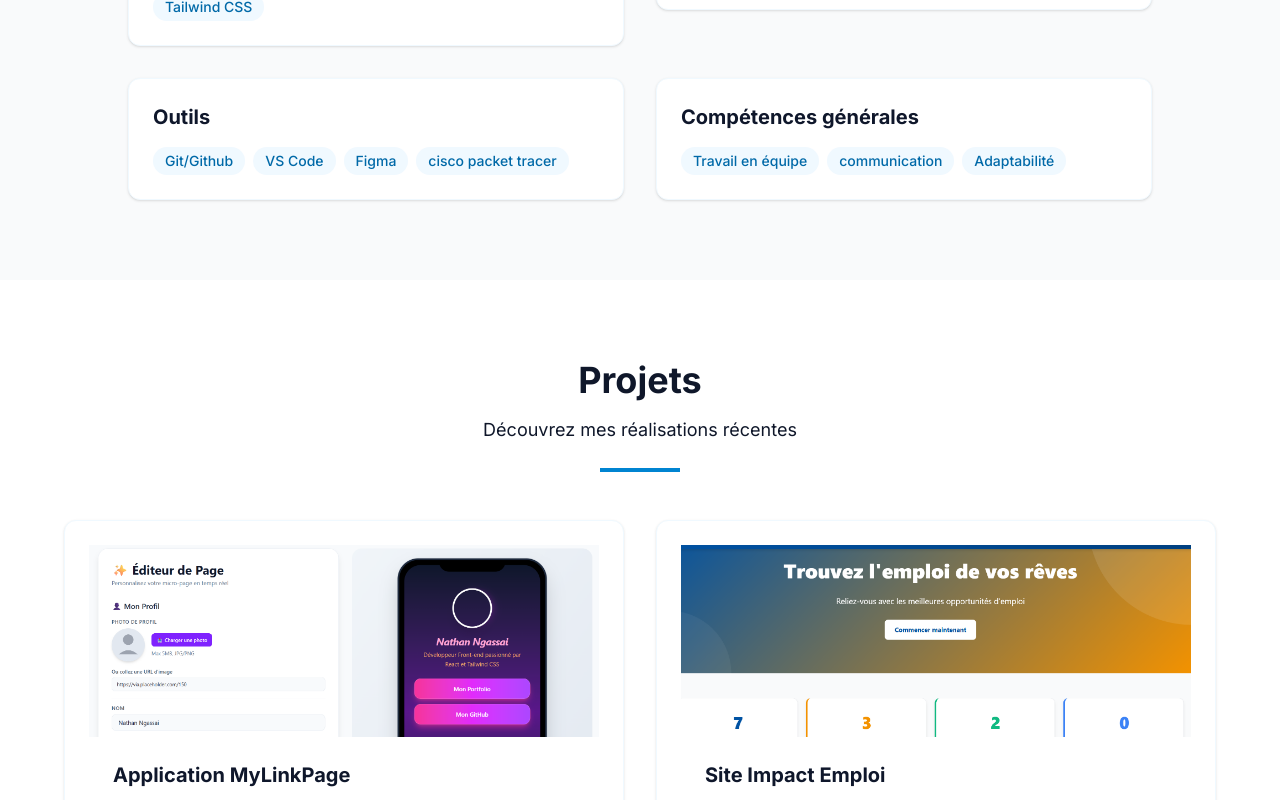
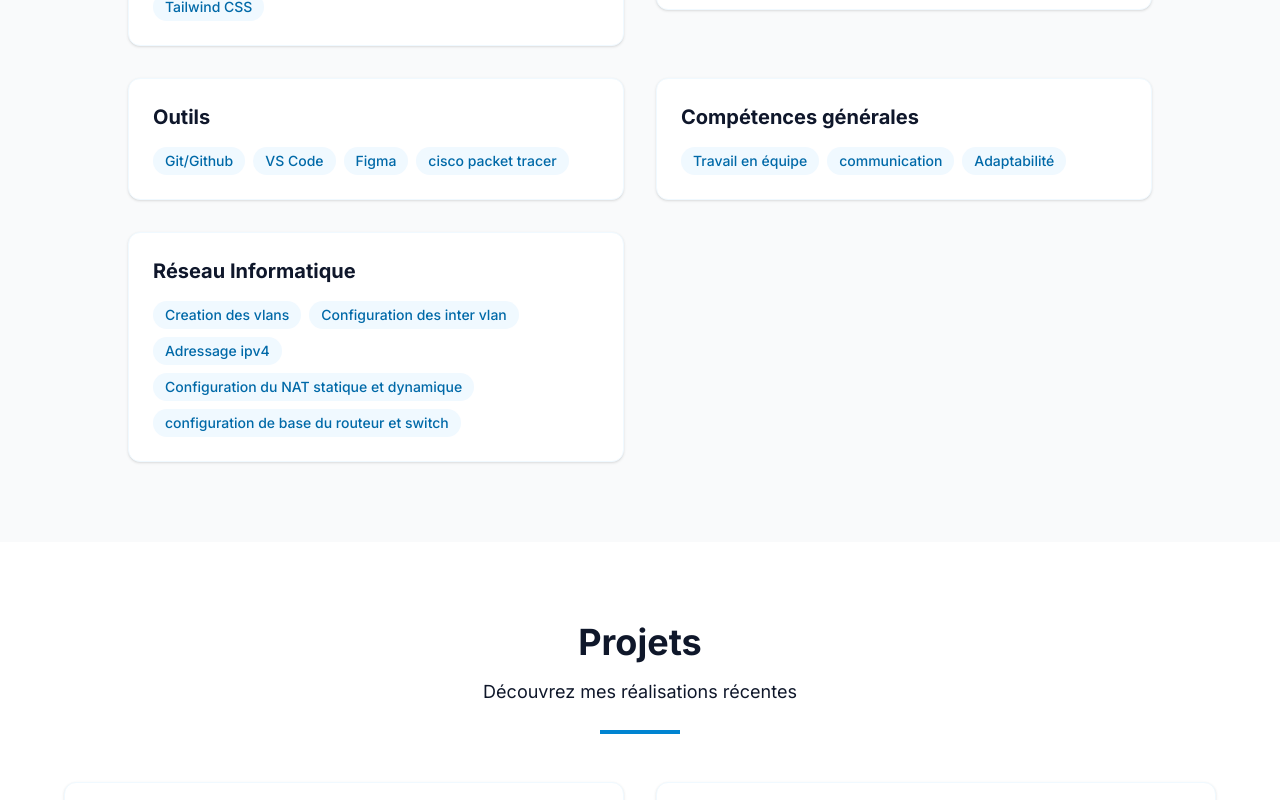
Before and after one commit to NGASSAI/monPortfolio, a Next.js app: page / in a window 1280 px wide. Shown: the part 2000-2800 px from the top of the page. Built offline with nearby package versions, Linux system fonts and the light colour scheme.

Commit message:
mise à jours des compétences

```diff
--- a/data/portfolio.ts
+++ b/data/portfolio.ts
@@ -60,6 +60,17 @@ export const skillCategories: SkillCategory[] = [
     ],
 
   },
+  {
+    name: 'Réseau Informatique',
+    skills: [
+      { name: 'Creation des vlans' },
+      { name: 'Configuration des inter vlan' },
+      { name: 'Adressage ipv4' },
+      { name: 'Configuration du NAT statique et dynamique' },
+      { name: 'configuration de base du routeur et switch' },
+    ],
+
+  },
 ];
 
 export const projects: Project[] = [
@@ -90,6 +101,15 @@ export const projects: Project[] = [
     technologies: ['HTML', 'CSS', 'JavaScript', 'PHP'],
     github: 'https://github.com/NGASSAI/sepelaslia',
     demo: 'https://sepelaslia.my-board.org',
+  },
+  {
+    title: 'VLAN',
+    description:
+      "Creation de Vlan et affectation des ports ensuite configuration de inter vlan",
+    image: '/Configuration_interVlan.png',
+    technologies: ['packet Tracer'],
+    github: '#',
+    demo: '#',
   },
 ];
 
```
Also changed, not shown: public/Configuration_interVlan.png (added).
